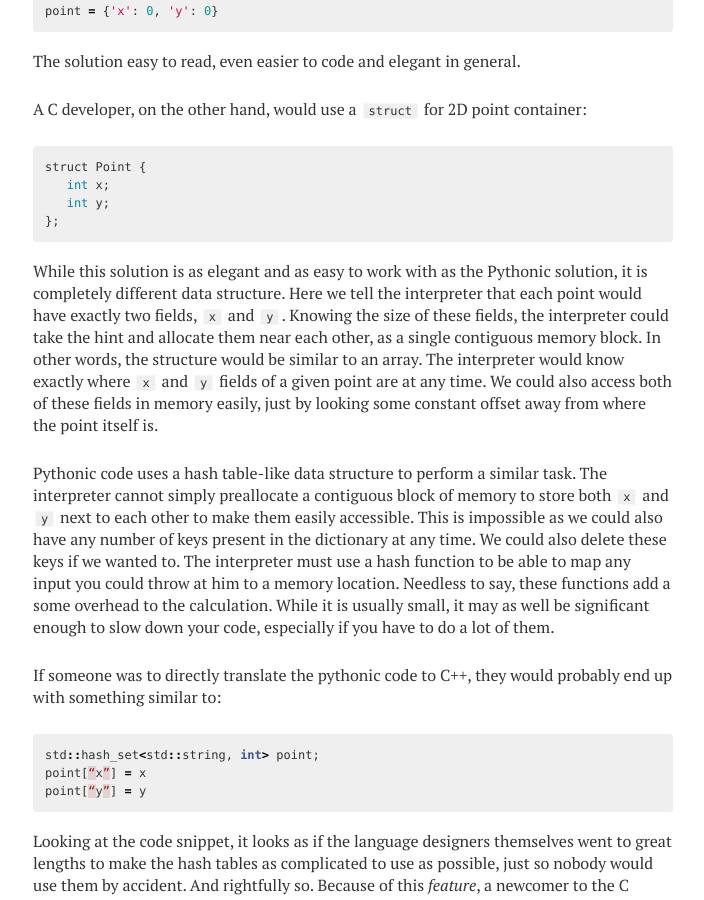
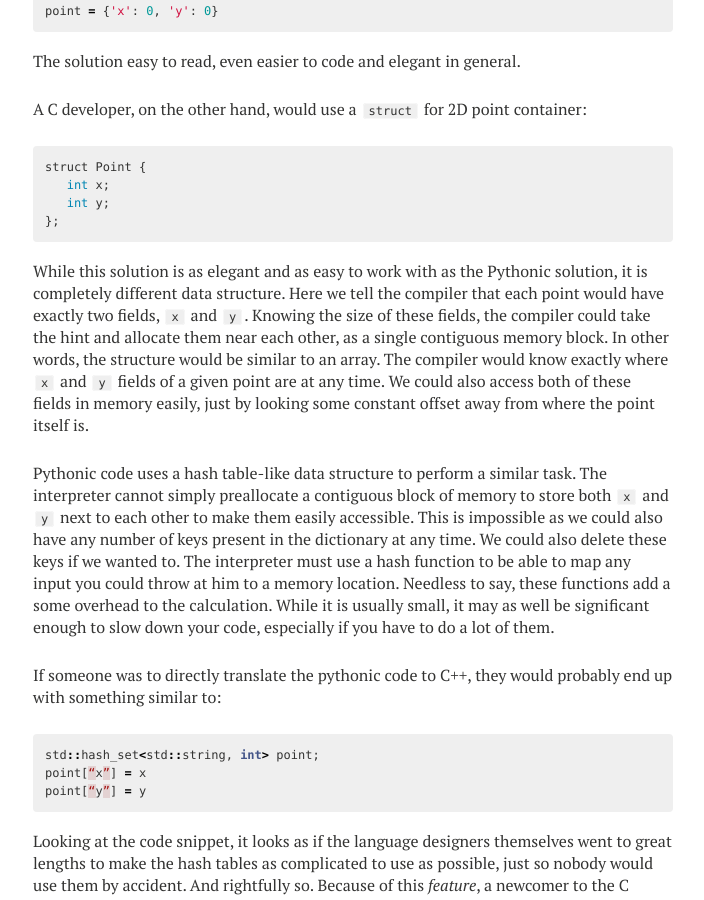
Before and after one commit to lukauskas/lukauskas.github.io, a Jekyll site: the page built from _posts/2014-02-13-why-your-python-runs-slow-part-1-data-structures.md, in a window 1280 px wide and 900 px high, scrolled down 789 px. Shown: the whole window, without its empty margins (287-991 px from the left). Built offline with Jekyll 4.4.1, drawn with Linux system fonts in a browser that asks for light colours; nearby versions of some CDN libraries; comment, search, counter and statistics services are not loaded.

Commit message:
interpreter -> compiler when refering to C

```diff
--- a/_posts/2014-02-13-why-your-python-runs-slow-part-1-data-structures.md
+++ b/_posts/2014-02-13-why-your-python-runs-slow-part-1-data-structures.md
@@ -37,7 +37,7 @@ struct Point {
 };
 {% endhighlight %}
 
-While this solution is as elegant and as easy to work with as the Pythonic solution, it is completely different data structure.  Here we tell the interpreter that each point would have exactly two fields, `x` and `y`. Knowing the size of these fields, the interpreter could take the hint and allocate  them near each other, as a single contiguous memory block. In other words, the structure would be similar to an array. The interpreter would know exactly where `x` and `y` fields of a given point are at any time. We could also access both of these fields in memory easily, just by looking some constant offset away from where the point itself is.
+While this solution is as elegant and as easy to work with as the Pythonic solution, it is completely different data structure.  Here we tell the compiler that each point would have exactly two fields, `x` and `y`. Knowing the size of these fields, the compiler could take the hint and allocate  them near each other, as a single contiguous memory block. In other words, the structure would be similar to an array. The compiler would know exactly where `x` and `y` fields of a given point are at any time. We could also access both of these fields in memory easily, just by looking some constant offset away from where the point itself is.
 
 Pythonic code uses a hash table-like data structure to perform a similar task.  The interpreter cannot simply preallocate a contiguous block of memory to store both `x` and `y` next to each other to make them easily accessible. This is impossible as we could also have any number of keys present in the dictionary at any time. We could also delete these keys if we wanted to. The interpreter must use a hash function to be able to map any input you could throw at him to a memory location. Needless to say, these functions add a some overhead to the calculation. While it is usually small, it may as well be significant enough to slow down your code, especially if you have to do a lot of them.
 
```
